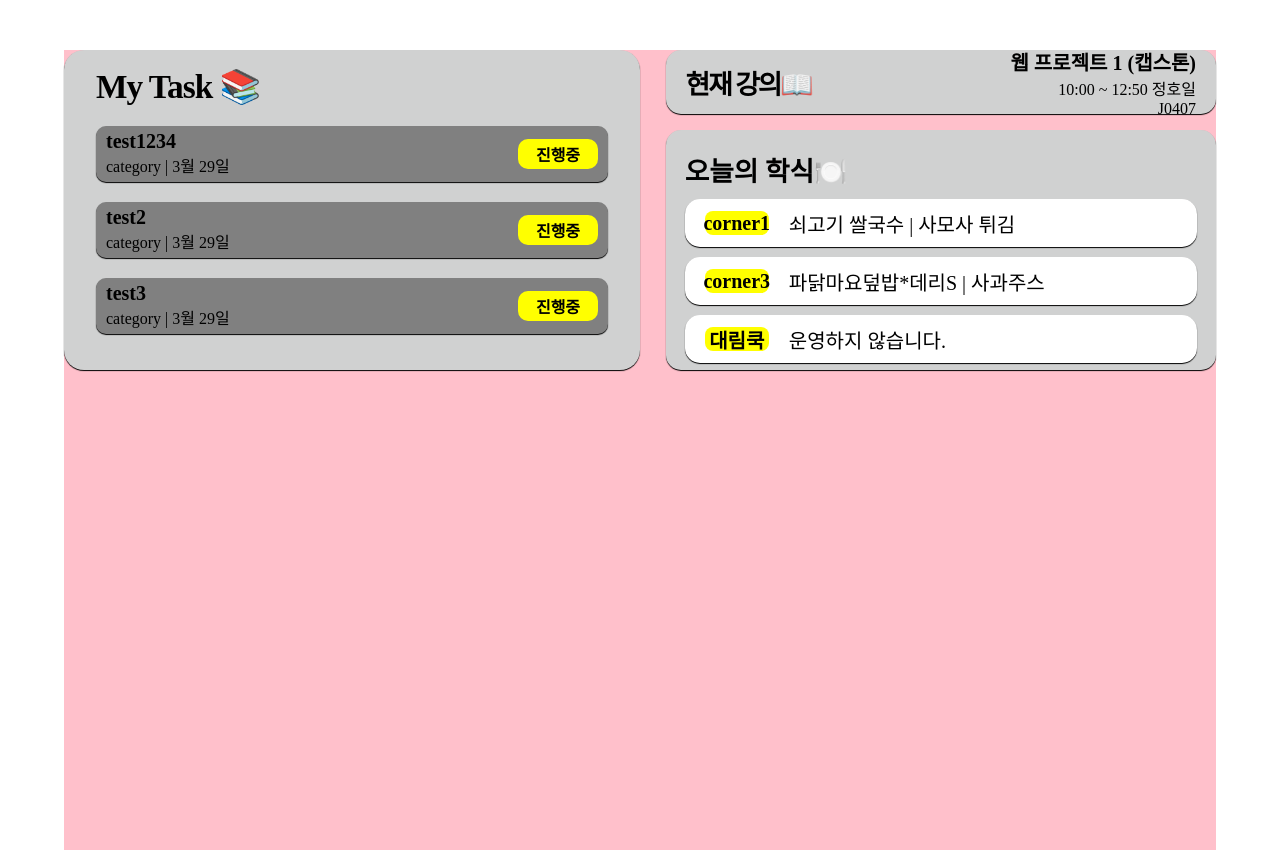
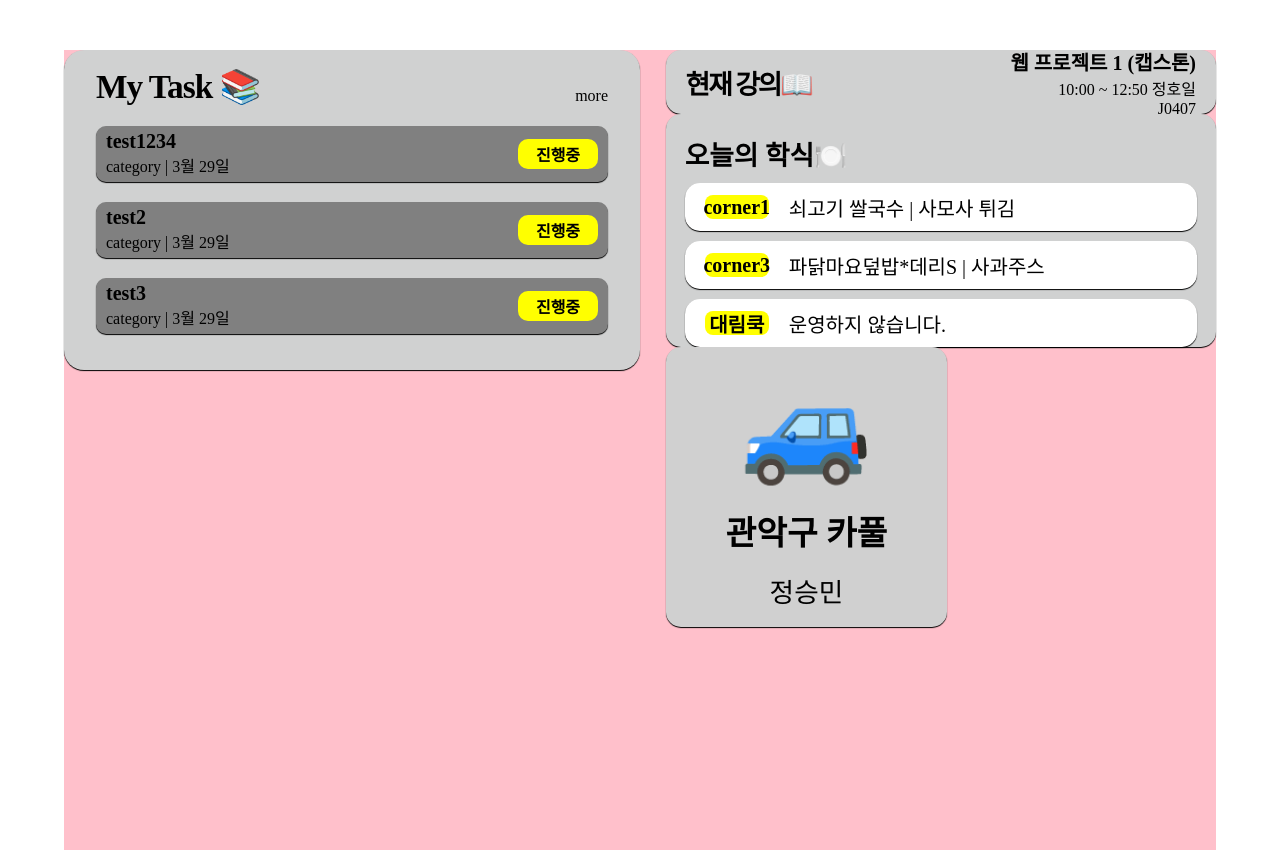
Before and after one commit to HarenKei/DCC_FE, a Next.js app: page /Main/Main in a window 1280 px wide. Built offline with nearby package versions, Linux system fonts and the light colour scheme.

Commit message:
Add TeamSpaceCard.tsx : Add Team Space Card Component

```diff
--- a/pages/Main/Main.tsx
+++ b/pages/Main/Main.tsx
@@ -14,6 +14,7 @@ const MainContainer = styled.div`
   display: flex;
   justify-content: center;
   align-items: center;
+  flex-direction: column;
 `;
 
 export default Main;
--- a/pages/Main/MainDashborad.tsx
+++ b/pages/Main/MainDashborad.tsx
@@ -3,6 +3,7 @@ import MainTask from "./MainTask";
 import MainClass from "./MainClass";
 import styled from "styled-components";
 import MainMeal from "./MainMeal";
+import TeamSpaceCard from "@/src/Common/TeamSpaceCard";
 
 const MainDashborad = () => {
   return (
@@ -19,7 +20,10 @@ const MainDashborad = () => {
         />
 
         <MainMeal/>
+        <TeamSpaceCard emoji={"🚙"} title={"관악구 카풀"} name={"정승민"}/>
       </MainDashboardRightContianer>
+
+
     </MainDashboardContainer>
   );
 };
--- a/pages/Main/MainTask.tsx
+++ b/pages/Main/MainTask.tsx
@@ -1,14 +1,18 @@
 import React from "react";
 import TaskCard from "@/src/Common/TaskCard";
 import styled from "styled-components";
+import Link from "next/link";
 
 const MainTask = () => {
   return (
     <MainTaskBannerContainer>
+      <TaskCardZone>
 
+        <MainTitleAndLinkZone>
+          <MainTaskBannerTitle>My Task 📚</MainTaskBannerTitle>
+          <Link href="/MyTask">more</Link>
+        </MainTitleAndLinkZone>
 
-      <TaskCardZone>
-      <MainTaskBannerTitle>My Task 📚</MainTaskBannerTitle>
         <TaskCard
           title={"test1234"}
           category={"category"}
@@ -41,7 +45,7 @@ const MainTaskBannerContainer = styled.div`
   width: 45vw;
   height: 40vh;
 
-  background-color: #D0D1D1;
+  background-color: #d0d1d1;
   border-radius: 20px;
 
   box-shadow: 0px 1px 1px black;
@@ -54,6 +58,18 @@ const TaskCardZone = styled.div`
   align-items: flex-start;
 `;
 
+const MainTitleAndLinkZone = styled.div`
+  width: 40vw;
+  display: flex;
+  flex-direction: row;
+  justify-content: space-between;
+  align-items: center;
+
+  a{
+    font-weight: 100;
+  }
+`;
+
 const MainTaskBannerTitle = styled.h1`
   font-size: 25pt;
   letter-spacing: -1px;
--- /dev/null
+++ b/src/Common/TeamSpaceCard.tsx
@@ -0,0 +1,51 @@
+import React from "react";
+import Link from "next/link";
+import styled from "styled-components";
+
+interface Props {
+  emoji: string;
+  title: string;
+  name: string;
+}
+
+const TeamSpaceCard = (props : Props) => {
+    return(
+        <Link href="">
+          <TeamSpaceCardContainer>
+            <TeamSpaceEmoji>{props.emoji}</TeamSpaceEmoji>
+            <TeamSpaceTitle>{props.title}</TeamSpaceTitle>
+            <TeamSpaceReaderName>{props.name}</TeamSpaceReaderName>
+          </TeamSpaceCardContainer>
+        </Link>
+    );
+};
+
+const TeamSpaceCardContainer = styled.div`
+  width: 22vw;
+  height: 35vh;
+  background-color: #d0d0d0;
+  border-radius: 15px;
+  box-shadow: 0px 1px 1px black;
+
+  display: flex;
+  flex-direction: column;
+  justify-content: space-evenly;
+  align-items: center;
+
+`;
+
+const TeamSpaceEmoji = styled.h1`
+  font-size: 80pt;
+`;
+
+const TeamSpaceTitle = styled.h1`
+  font-size: 25pt;
+  font-weight: 900;
+`;
+
+const TeamSpaceReaderName = styled.h1`
+  font-size: 20pt;
+  font-weight: 400;
+`;
+
+export default TeamSpaceCard;
```
